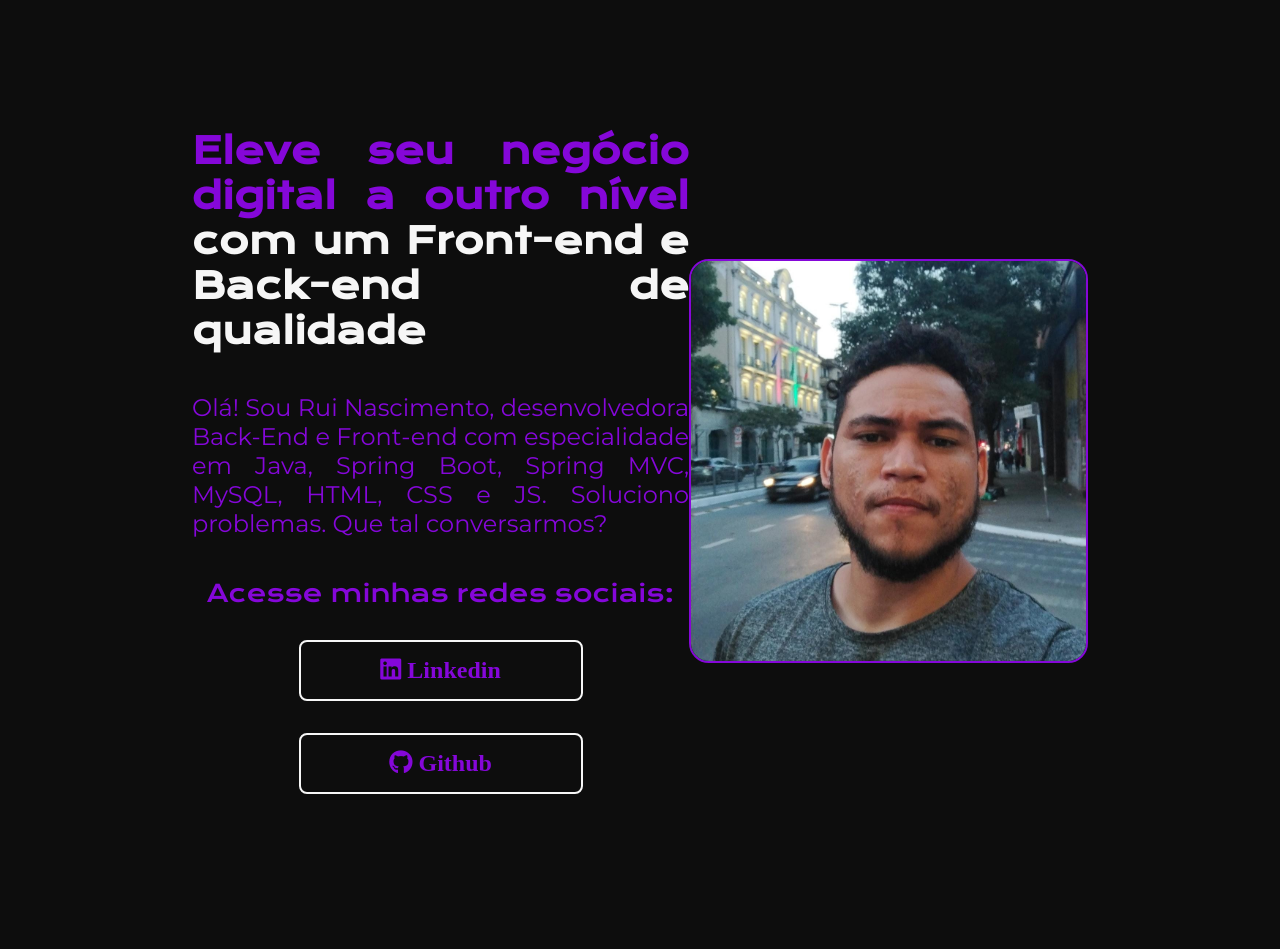
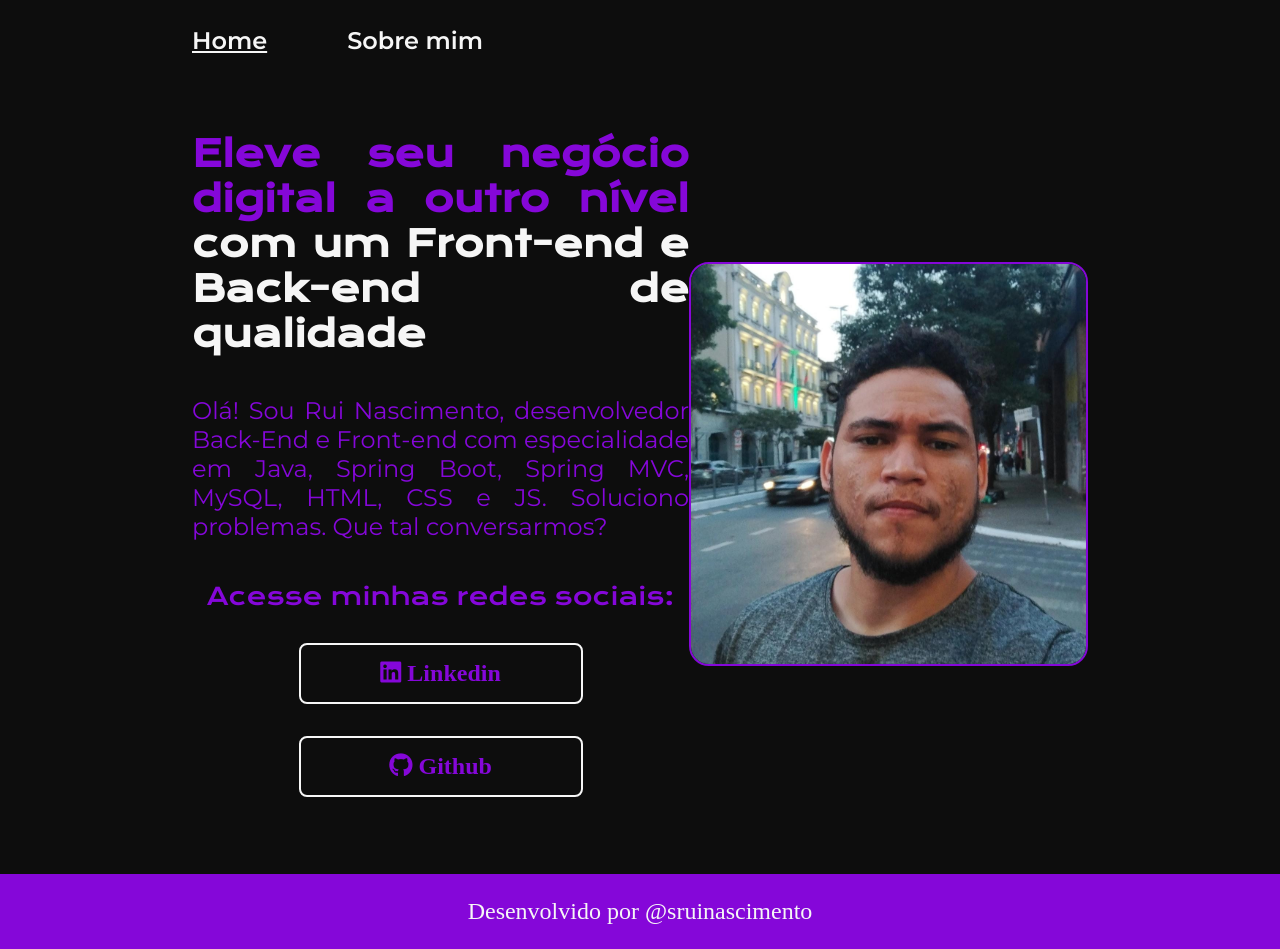
Before and after one commit to sruinascimento/estudos-front-alura, a plain HTML site: page index.html in a window 1280 px wide. Before the commit the page ends 928 px from the top, so only its background shows below. Drawn offline with nearby package versions, Linux system fonts and the light colour scheme.

Commit message:
feat: home page and about page was separated, footer and header was implemented

```diff
--- /dev/null
+++ b/css/footer.css
@@ -0,0 +1,9 @@
+.rodape {
+    background-color: var(--primary-color-text);
+    color: var(--second-color-text);
+    text-align: center;
+    padding: 24px;
+    font-family: 'Montserrat' sans-serif;
+    font-size: 24px;
+    font-weight: 400;
+}
--- /dev/null
+++ b/css/header.css
@@ -0,0 +1,25 @@
+.cabecalho {
+   padding: 2% 0 0 15%;
+}
+
+.cabecalho__menu__links {
+    display: flex;
+    gap: 80px
+}
+
+.cabecalho__menu__links__item {
+    list-style: none;
+}
+
+.cabecalho__menu__links__item__link {
+    color: var(--second-color-text);
+    font-family: 'Montserrat', sans-serif;
+    text-decoration: none;
+    font-size: 24px;
+    font-weight: 600;
+}
+
+.link__destaque {
+    text-decoration: underline;
+    color: var(--second-color-text);
+}
--- a/css/main.css
+++ b/css/main.css
@@ -2,7 +2,7 @@
     display: flex;
     align-items: center;
     justify-content: space-between;
-    margin: 10% 15%;
+    padding: 6% 15%;
 }
 
 .apresentacao__conteudo {
@@ -52,6 +52,11 @@
     text-decoration: none;
     color: var(--primary-color-text);
     font-weight: 600;
+    transition: 0.5s;
+}
+
+.apresentacao__conteudo__links__link:hover {
+    background-color: var(--second-color-background);
 }
 
 .apresentacao__avatar{
--- a/css/style.css
+++ b/css/style.css
@@ -7,6 +7,7 @@
 
 :root {
     --primary-color-backgroud: #0D0D0D;
+    --second-color-background: #272727;
     --primary-color-text:#8507D9;
     --second-color-text:#F6F6F6;
 }
@@ -15,5 +16,4 @@ body {
     box-sizing: border-box;
     background-color: var(--primary-color-backgroud);
     color:var(--primary-color-text);
-    height: 100vh;
 }
--- a/index.html
+++ b/index.html
@@ -5,14 +5,25 @@
     <meta charset="UTF-8">
     <meta name="viewport" content="width=device-width, initial-scale=1.0">
     <link rel="stylesheet" href="css/style.css">
+    <link rel="stylesheet" href="css/header.css">
     <link rel="stylesheet" href="css/main.css">
+    <link rel="stylesheet" href="css/footer.css">
     <script src="https://kit.fontawesome.com/34289682d8.js" crossorigin="anonymous"></script>
     <title>Portifólio</title>
 </head>
 
 <body>
-    <header>
-
+    <header class="cabecalho">
+        <nav class="cabecalho__menu">
+            <ul class="cabecalho__menu__links">
+                <li class="cabecalho__menu__links__item">
+                    <a class="cabecalho__menu__links__item__link link__destaque" href="#">Home</a>
+                </li>
+                <li class="cabecalho__menu__links__item">
+                    <a class="cabecalho__menu__links__item__link" href="sobre-mim.html">Sobre mim</a>
+                </li>
+            </ul>
+        </nav>
     </header>
     <main class="apresentacao">
         <section class="apresentacao__conteudo">
@@ -20,7 +31,7 @@
                 <strong class="apresentacao__conteudo__titulo__highlight">com um Front-end e Back-end de qualidade</strong>
             </h1>
             <p class="apresentacao__conteudo__texto">
-                Olá! Sou Rui Nascimento, desenvolvedora Back-End e Front-end com especialidade em Java, Spring Boot, Spring
+                Olá! Sou Rui Nascimento, desenvolvedor Back-End e Front-end com especialidade em Java, Spring Boot, Spring
                 MVC, MySQL, HTML, CSS e JS.
                 Soluciono problemas. Que tal conversarmos?
             </p>
@@ -38,8 +49,8 @@
         </section>
         <img class="apresentacao__avatar" src="img/foto-perfil.jpeg" alt="Foto de um homem de cor parda e com barba">
     </main>
-    <footer>
-
+    <footer class="rodape">
+        <p class="rodape__desenvolvedor">Desenvolvido por @sruinascimento</p>
     </footer>
 </body>
 
```
Also changed, not shown: sobre-mim.html (added, +56 -0 lines).
